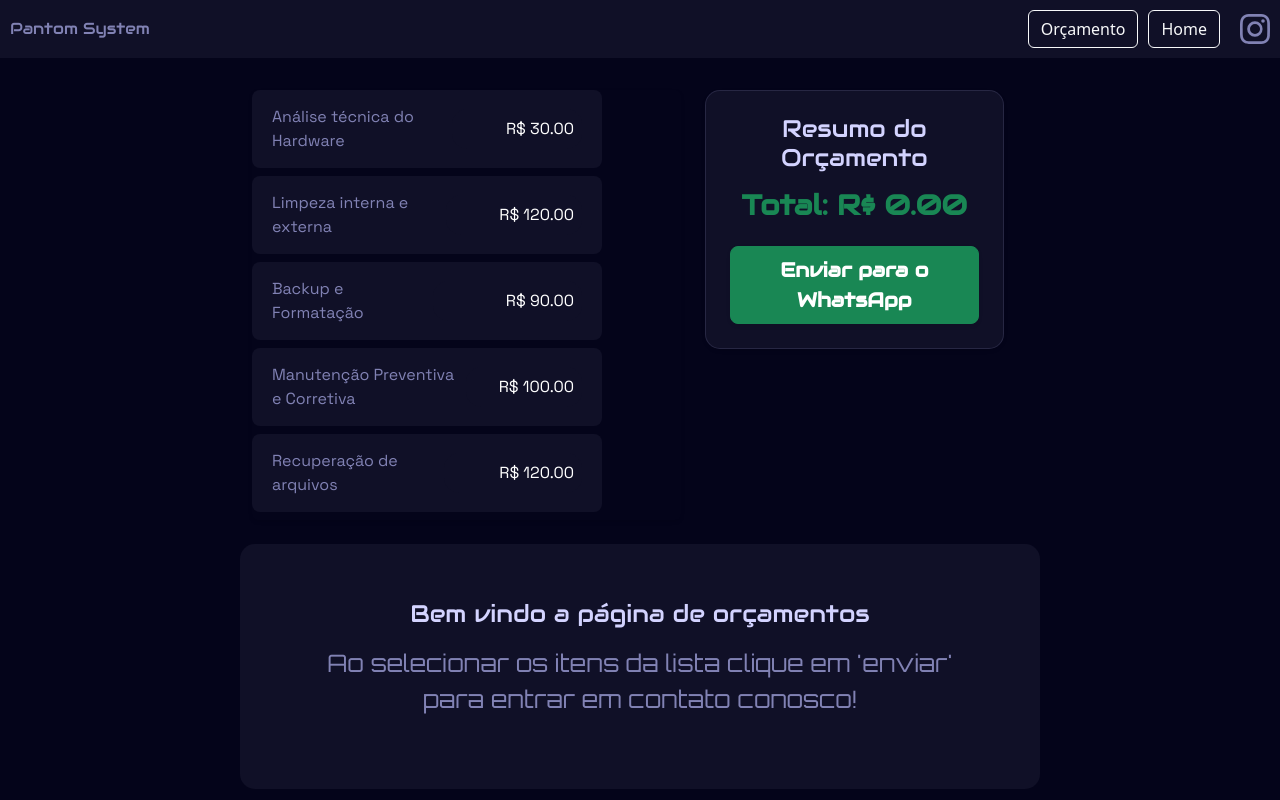
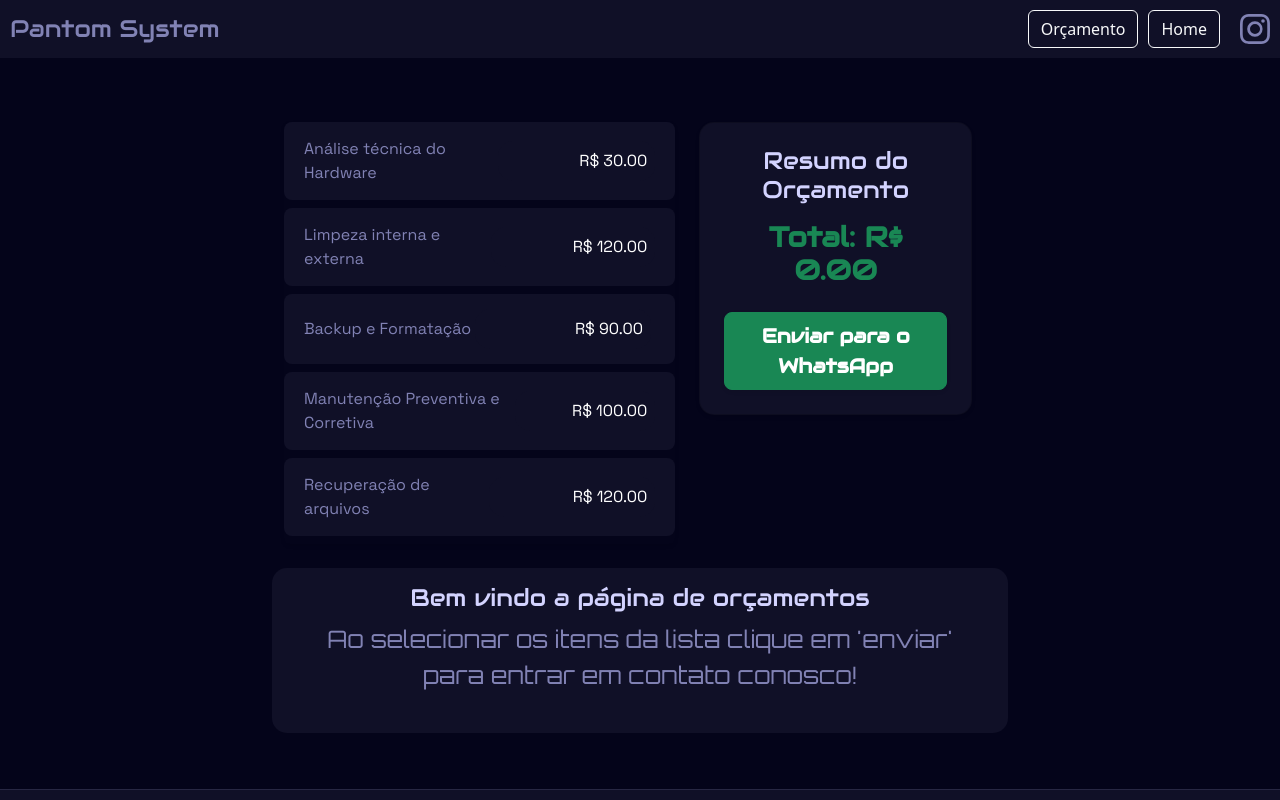
Before and after one commit to rafael101003/PhantomSystem, a React (Vite) app: page /Orcamento in a window 1280 px wide. Shown: the top 800 px of the page. Built offline with nearby package versions, Linux system fonts and the light colour scheme.

Commit message:
fix: update README, refactor styles, and improve component structure

```diff
--- a/index.html
+++ b/index.html
@@ -4,7 +4,7 @@
     <meta charset="UTF-8" />
     <link rel="icon" type="image/svg+xml" href="/favicon.svg" />
     <meta name="viewport" content="width=device-width, initial-scale=1.0" />
-    <title>Loja</title>
+    <title>Phantom System</title>
   </head>
   <body>
     <div id="root"></div>
--- a/src/components/footer.css
+++ /dev/null
@@ -1,9 +0,0 @@
-.footer-container {
-  background-color: var(--color-bg-2, #101027);
-  color: var(--color-p, #8182b4);
-  font-family: var(--font-p, sans-serif);
-  padding: 20px 10px;
-  text-align: start;
-  border-top: 1px solid rgba(129, 130, 180, 0.2);
-  width: 100%;
-}
--- a/src/components/footer.jsx
+++ b/src/components/footer.jsx
@@ -1,4 +1,4 @@
-import "./footer.css"
+import "../index.css"
 
 function Footer(){
     return(
--- a/src/components/listaOrcamento.css
+++ /dev/null
@@ -1,61 +0,0 @@
-/* Removido o width fixo de 30rem e trocado por 100% para ocupar a coluna */
-.list-group-item {
-    display: flex;
-    justify-content: space-between; /* Espaça o título à esquerda e o preço à direita */
-    align-items: center;
-    border: none;
-    background-color: var(--color-container-1);
-    width: 350px;
-    min-width: 300px;
-    padding: 15px 20px;
-    margin-bottom: 8px;
-    border-radius: 8px !important;
-    color: var(--color-p);
-    font-family: var(--font-nav);
-    transition: all 0.2s ease-in-out;
-}
-
-.list-group-item:hover {
-    background-color: var(--color-container-hover);
-    color: var(--color-p-hover);
-}
-
-/* Estado ativo quando selecionado */
-.list-group-item.active {
-    background-color: var(--color-container-hover);
-    border-left: 4px solid #8182b4;
-    width: 350px;
-    min-width: 300px;
-    color: var(--color-p-hover) !important;
-    box-shadow: 0 4px 20px rgba(0, 0, 0, 0.4);
-    border: 1px solid rgba(129, 130, 180, 0.2);
-}
-
-/* Card do Total */
-#totalContainer {
-    display: flex;
-    flex-direction: column;
-    align-items: center;
-    justify-content: center;
-    padding: 25px;
-    border-radius: 15px;
-    min-width: 250px;
-    max-width: 300px;
-    background-color: var(--color-bg-2);
-    font-family: var(--font-h);
-    color: var(--color-h);
-    box-shadow: 0 4px 20px rgba(0, 0, 0, 0.4);
-    border: 1px solid rgba(129, 130, 180, 0.2);
-}
-
-.total-label {
-    font-size: 0.9rem;
-    color: var(--color-p);
-    margin-bottom: 10px;
-    font-family: var(--font-p);
-}
-
-#totalServico {
-    margin: 0;
-    color: #a5a6e0;
-}
--- a/src/components/listaOrcamento.jsx
+++ b/src/components/listaOrcamento.jsx
@@ -1,8 +1,15 @@
+// 1. React / Hooks
 import { useState } from "react";
+
+// 2. Dependências de UI / Componentes de Bibliotecas
+import { Container } from "react-bootstrap";
+
+// 3. Estilos (Bootstrap primeiro, CSS da aplicação depois)
 import 'bootstrap/dist/css/bootstrap.min.css';
-import "./listaOrcamento.css";
+import "../index.css";
+
+// 4. Componentes Locais
 import BotaoWhatsApp from "./BotaoWhatsapp";
-import { Container } from "react-bootstrap";
 
 // Tabela oficial de serviços
 const SERVICOS = [
@@ -32,17 +39,16 @@ function ListaOrcamento() {
 
       {/* Coluna 1: Lista de Serviços */}
       <div className="col-12 col-md-7">
-        <ul className="list-group shadow-sm">
+        <ul className="list-group shadow-sm bg">
           {SERVICOS.map(service => {
             const isSelecionado = selecionado.includes(service.id);
             return (
               <li
                 key={service.id}
                 onClick={() => handleTroca(service.id)}
-                className={`list-group-item d-flex justify-content-between align-items-center ${
-                  isSelecionado ? 'active fw-bold' : ''
-                }`}
+                className={`list-group-item d-flex justify-content-between align-items-center ${isSelecionado ? 'active fw-bold' : ''}`}
                 style={{ cursor: 'pointer' }}
+                id="list-items"
               >
                 <span>{service.title}</span>
                 <Container tituo="valores dos serviços" className="text-white d-flex justify-content-end p-2 w-50">
--- a/src/containments/container.jsx
+++ b/src/containments/container.jsx
@@ -2,10 +2,10 @@ import "./container.css"
 
 function Container({children, titulo}) {
   return(
-      <div className="container d-flex flex-column mb-4 mt-4 w-auto p-5">
+    <div className="container d-flex flex-column mb-4 mt-4 w-auto p-3">
 
       {/* Exemplo: Se passar a prop 'titulo', renderiza um cabeçalho fixo */}
-      {titulo && (<h3 className="card-title text-center p-2">{titulo}</h3>)}
+      {titulo && (<h3 className="card-title text-center">{titulo}</h3>)}
 
       <div className="d-flex flex-column gap-3 text-center card-body p-2 ">
         {children}
--- a/src/index.css
+++ b/src/index.css
@@ -108,7 +108,7 @@ nav {
 =========================================*/
 
 .logo {
-  max-width: 500px;
+  max-width: 350px;
   width: auto;
   height: auto;
   object-fit: contain; /* Garante que o PNG se ajuste ao espaço sem distorcer */
@@ -123,4 +123,120 @@ nav {
   font-size: 1.2rem;
   color: var(--color-p);
   line-height: 2;
+  max-width: 100%;
 }
+
+/*===============================================
+  Estilização do footer
+================================================*/
+.footer-container {
+  background-color: var(--color-bg-2, #101027);
+  color: var(--color-p, #8182b4);
+  font-family: var(--font-p, sans-serif);
+  padding: 20px 10px;
+  text-align: start;
+  border-top: 1px solid rgba(129, 130, 180, 0.2);
+  width: 100%;
+}
+
+/*===============================================
+  Estilização da lista de orçamento
+================================================*/
+#list-items {
+    display: flex;
+    justify-content: space-between;
+    align-items: center;
+    border: none;
+    background-color: var(--color-container-1);
+    width: 100%;
+    min-width: 300px;
+    padding: 15px 20px;
+    margin-bottom: 8px;
+    border-radius: 8px !important;
+    color: var(--color-p);
+    font-family: var(--font-nav);
+    transition: all 0.2s ease-in-out;
+}
+
+#list-items:hover {
+    background-color: var(--color-container-hover);
+    color: var(--color-p-hover);
+}
+
+/* Estado ativo quando selecionado */
+#list-items.active {
+    background-color: var(--color-container-hover);
+    border-left: 4px solid #8182b4;
+    width: 350px;
+    min-width: 300px;
+    color: var(--color-p-hover) !important;
+    box-shadow: 0 4px 20px rgba(0, 0, 0, 0.4);
+    border: 1px solid rgba(129, 130, 180, 0.2);
+}
+
+/* Card do Total */
+#totalContainer {
+    display: flex;
+    flex-direction: column;
+    align-items: center;
+    justify-content: center;
+    padding: 25px;
+    border-radius: 15px;
+    min-width: 250px;
+    max-width: 300px;
+    background-color: var(--color-bg-2);
+    font-family: var(--font-h);
+    color: var(--color-h);
+    box-shadow: 0 4px 20px rgba(0, 0, 0, 0.5);
+
+}
+
+.total-label {
+    font-size: 0.9rem;
+    color: var(--color-p);
+    margin-bottom: 10px;
+    font-family: var(--font-p);
+}
+
+#totalServico {
+    margin: 0;
+    color: #a5a6e0;
+}
+
+/*===============================================
+  Estiliza página orçamento
+================================================*/
+.principal{
+    display: flex;
+    background-color: var(--color-bg);
+    width: 100vh;
+}
+
+/*===============================================
+   Media Queries para Telas Maiores (Desktop / Tablet)
+================================================*/
+@media (min-width: 768px) {
+  .principal {
+    flex-direction: row; /* Coloca a lista ao lado do card de total em computadores */
+    align-items: flex-start;
+    padding: 2rem;
+  }
+
+  .p-principal {
+    font-size: 1.2rem;
+  }
+
+  .nomeLoja {
+    font-size: 1.5rem;
+  }
+
+  .footer-container {
+    text-align: start;
+  }
+
+  #totalContainer {
+    position: sticky;
+    top: 20px; /* Mantém o card do resumo fixo na rolagem do desktop */
+    max-width: 320px;
+  }
+}
--- a/src/pages/Home.jsx
+++ b/src/pages/Home.jsx
@@ -37,8 +37,8 @@ function Home() {
 
       {/* Lista de serviços */}
       <section>
-        <Container className="container-home" titulo={'Serviços Prestados'}>
-          <ul className='text-center p-3  w-auto'>
+        <Container titulo={'Serviços Prestados'}>
+          <ul className='text-center mt-3'>
             {mostrarListaServicos}
           </ul>
         </Container>
--- a/src/pages/Orcamento.css
+++ /dev/null
@@ -1,5 +0,0 @@
-.principal{
-    display: flex;
-    background-color: var(--color-bg);
-    width: 100vh;
-}
--- a/src/pages/Orcamento.jsx
+++ b/src/pages/Orcamento.jsx
@@ -1,6 +1,6 @@
 import ListaOrcamento from "../components/listaOrcamento"
 import Container from "../containments/container";
-import "./Orcamento.css"
+import "../index.css"
 
 
 function Orcamento() {
```
Also changed, not shown: 1 other file (tests, documents, lock files or other folders).
